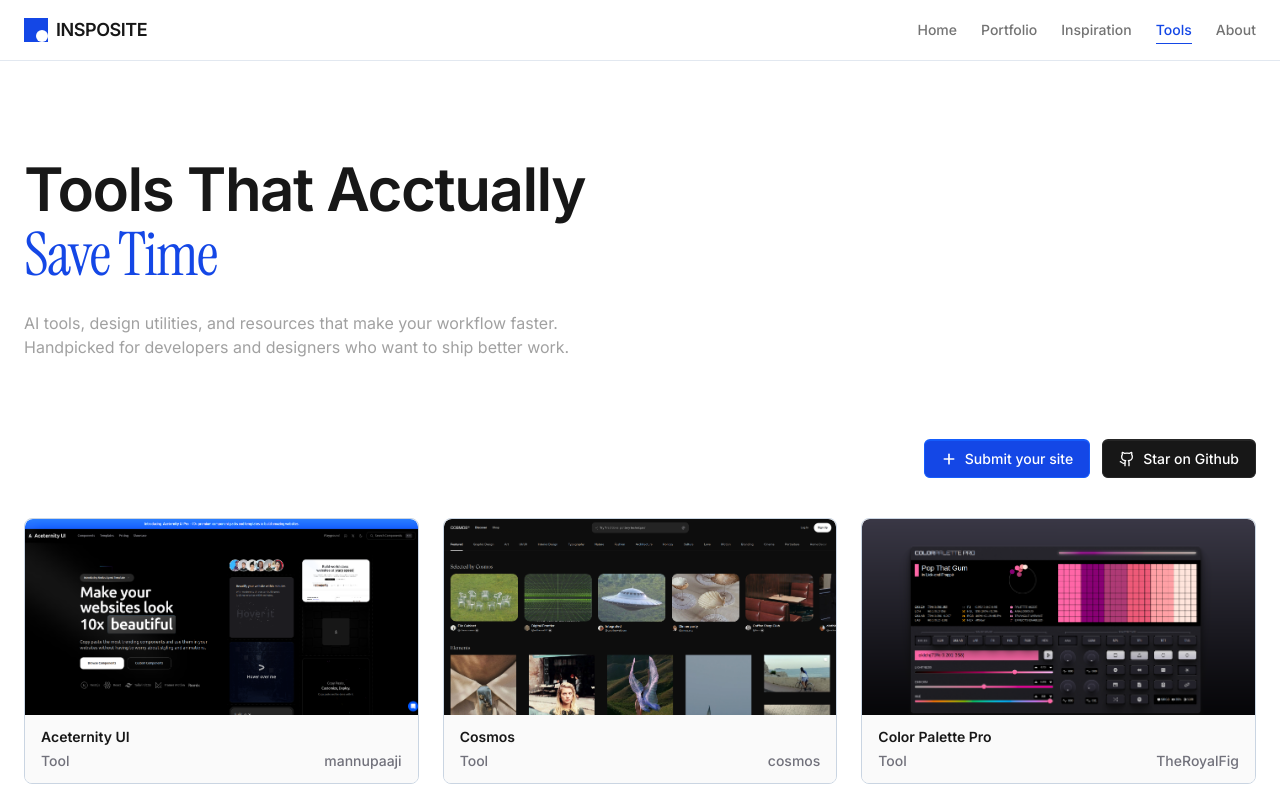
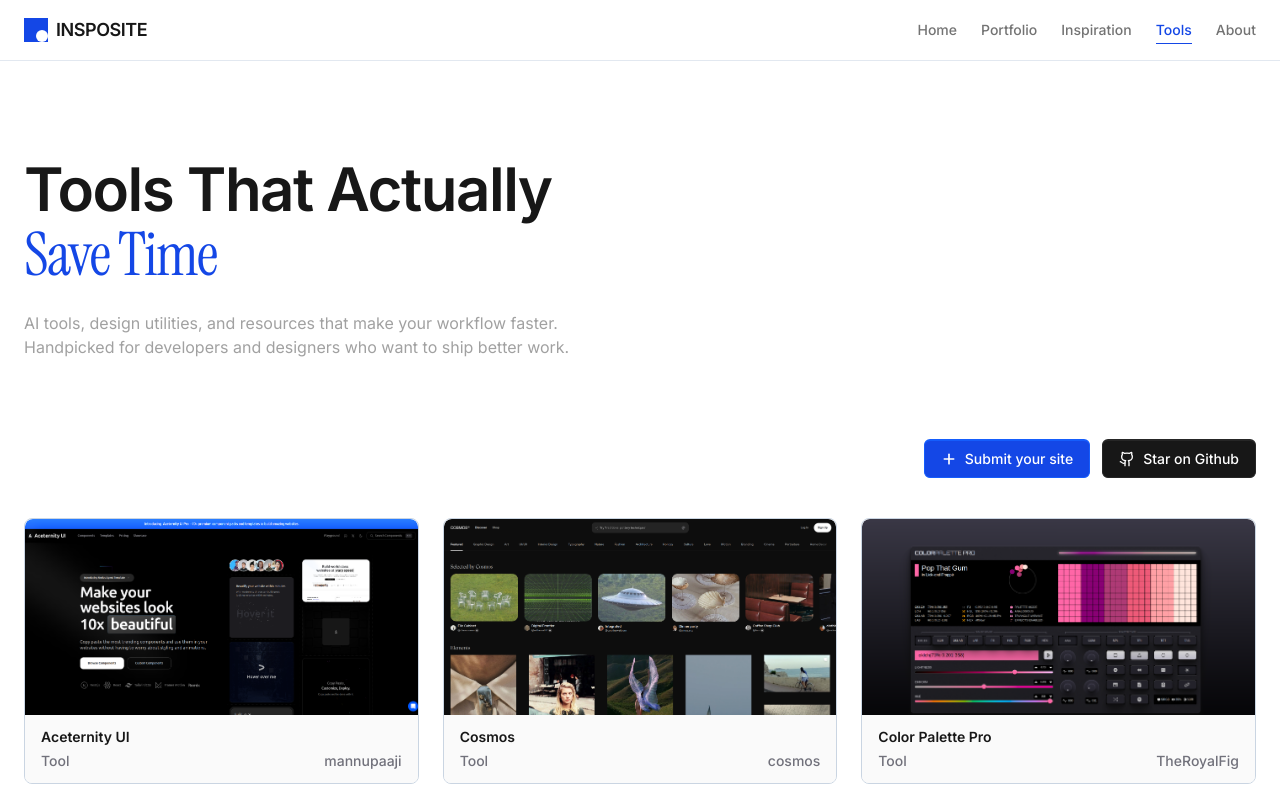
Before and after one commit to prasanjit-dey-ux/Inspohub, a Next.js app in the folder web/: page /tools in a window 1280 px wide. Shown: the top 800 px of the page. Built offline with nearby package versions, Linux system fonts and the light colour scheme.

Commit message:
fix some ux writing

```diff
--- a/web/app/tools/page.tsx
+++ b/web/app/tools/page.tsx
@@ -14,7 +14,7 @@ export default function InspirationPage() {
     <div className="min-h-screen max-w-7xl mx-auto px-6">
 
       <Header
-        title="Tools That Acctually "
+        title="Tools That Actually "
         highlight="Save Time"
         description="AI tools, design utilities, and resources that make your workflow faster. Handpicked for developers and designers who want to ship better work."
       />
```
